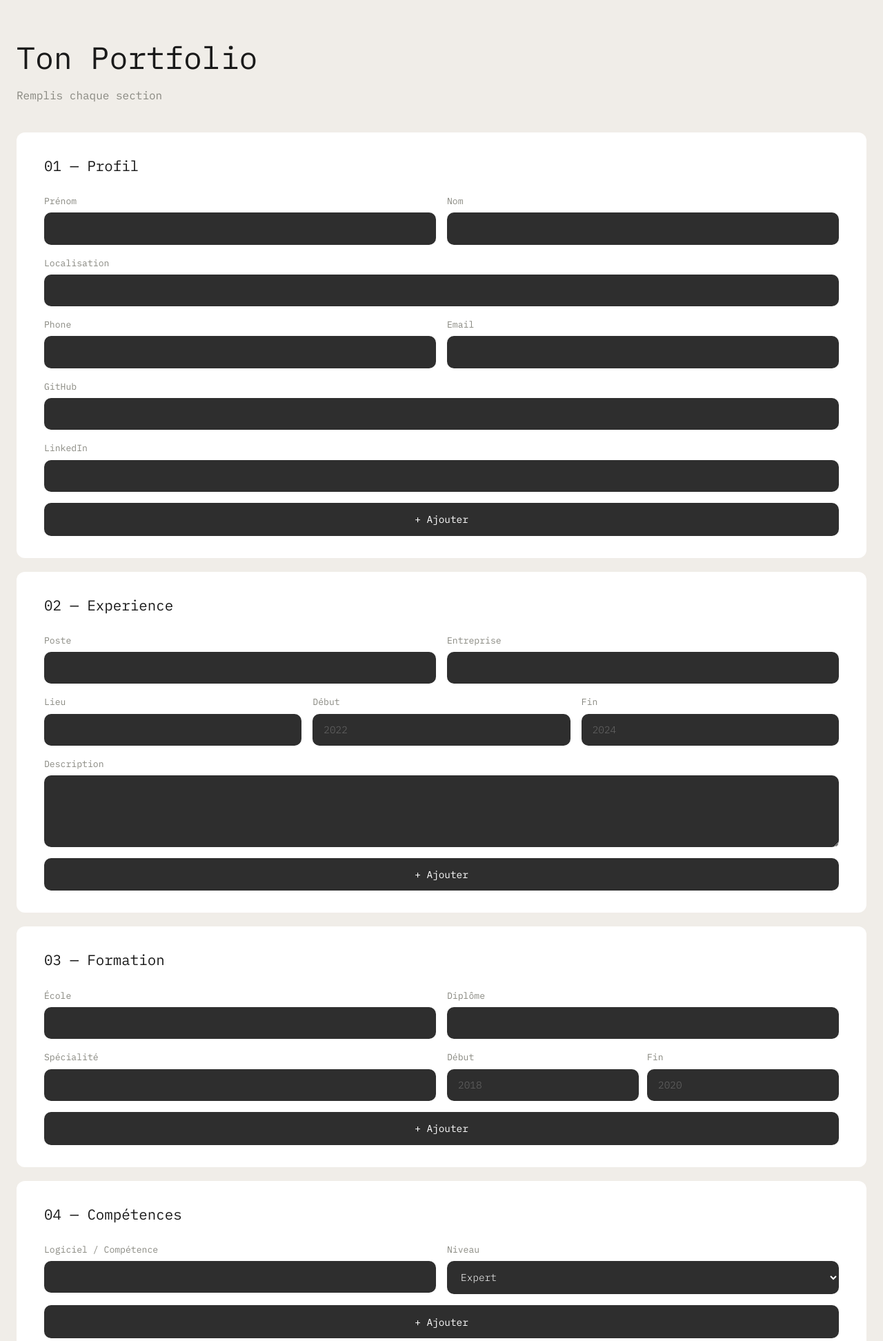
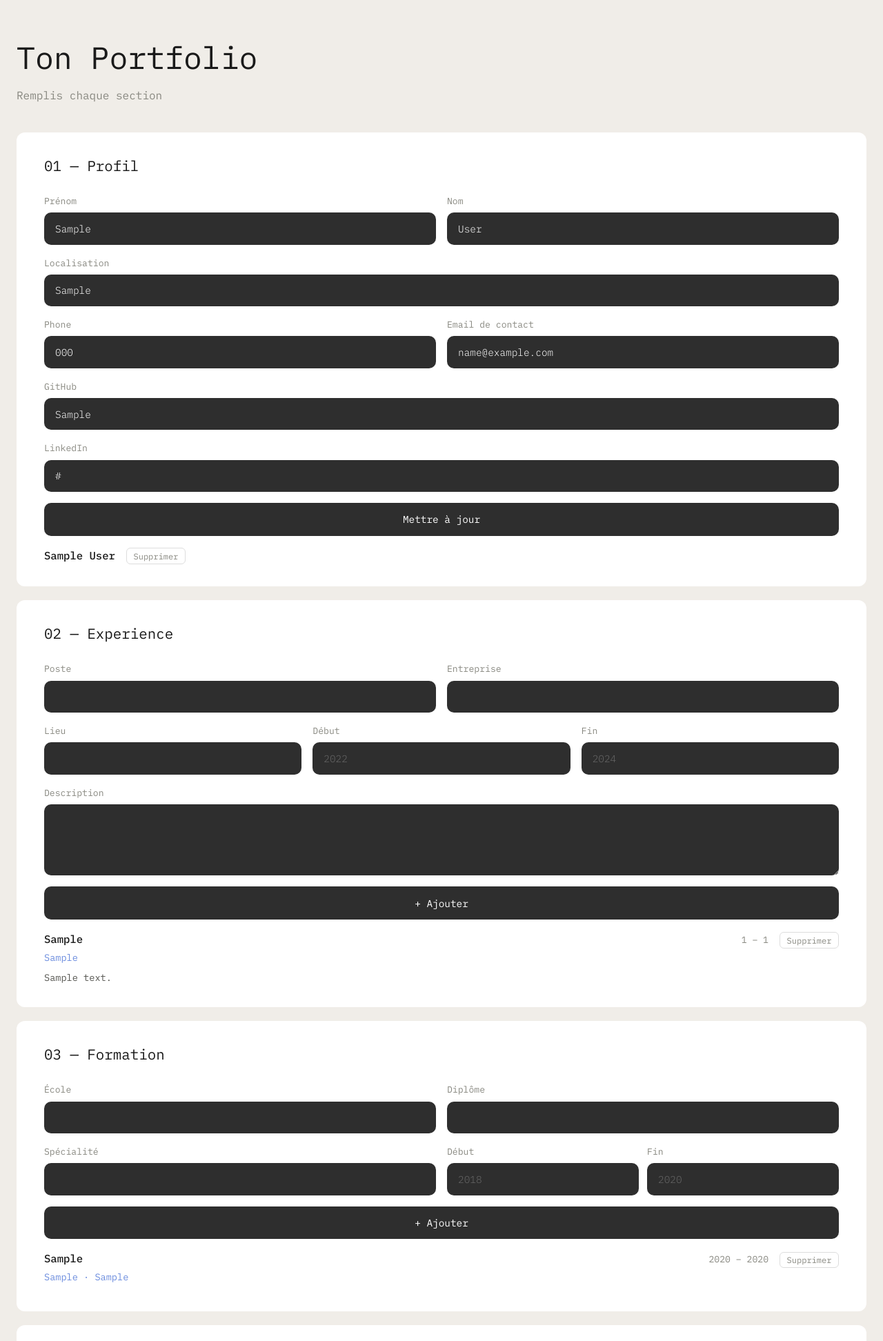
Before and after one commit to EmileZ10/CV-Generator, a FastAPI app: page /form in a window 1280 px wide. Shown: the top 1944 px of the page at 69% size. Run offline with FastAPI, Linux system fonts and the light colour scheme; the visitor is signed in with stand-in values (Sample User, id 1); tables that the repository leaves empty hold one stand-in row (values such as "Sample post").

Commit message:
feat: scope /form editor and creation routes to the current User
Closes #6

- Every creation route (POST /skills, /education,
  /professional_experience, /languages, /projects, /info) now requires
  an authenticated User via get_current_user, redirects anonymous
  requests to /login, and stamps the new row's user_id.
- POST /info is now an upsert: creates the User's Info row on first
  submit, updates it in place on every submit after that. A unique
  constraint on Info.user_id backstops the upsert's select-then-write
  race, with a fallback update path if two concurrent first submits
  both miss the SELECT.
- Info.email renamed to contact_email (model, route, templates) to
  match the glossary and stay distinct from the Login Email.
- GET /form now loads only the current User's own Info / Education /
  ProfessionalExperience / Skill / Language / Project rows and renders
  them with delete controls, reusing the pf-entry/pf-tag/btn-delete
  styling already in style.css.
- Deletion ownership checks are out of scope here (tracked in #7): the
  delete routes render on /form but don't yet verify the target row
  belongs to the caller.
- Tests: creation routes stamp the current User's id and reject
  anonymous requests, /form is scoped per User, and /info's second
  submit updates rather than duplicates. Shared a register_user() test
  helper in conftest.py instead of redefining it per file.

Co-Authored-By: Claude Sonnet 5 <noreply@anthropic.com>

```diff
--- a/main.py
+++ b/main.py
@@ -141,12 +141,15 @@ class Info(SQLModel, table=True):
     id: int | None = Field(default=None, primary_key=True)
     first_name: str | None = None
     last_name: str | None = None
-    email: str | None = None
+    contact_email: str | None = None
     phone: str | None = None
     location: str | None = None
     linkedin: str | None = None
     github: str | None = None
-    user_id: int | None = Field(default=None, foreign_key="user.id")
+    # unique: a User has at most one Info row, enforced at the DB level as a
+    # backstop against the upsert's select-then-insert race (two concurrent
+    # first submits could otherwise both see "no existing row").
+    user_id: int | None = Field(default=None, foreign_key="user.id", unique=True)
 
 
 class Project(SQLModel, table=True):
@@ -164,17 +167,21 @@ def on_startup():
 
 @app.post("/skills")
 def create_skill(
+    current_user: CurrentUserDep,
     software: str | None = Form(None),
     level: str | None = Form(None),
     session: SessionDep = None,
 ):
-    session.add(Skill(software=software, level=level))
+    if (redirect := redirect_if_anonymous(current_user)) is not None:
+        return redirect
+    session.add(Skill(software=software, level=level, user_id=current_user.id))
     session.commit()
     return RedirectResponse(url="/form", status_code=303)
 
 
 @app.post("/education")
 def create_education(
+    current_user: CurrentUserDep,
     school: str | None = Form(None),
     degree: str | None = Form(None),
     field_of_study: str | None = Form(None),
@@ -182,6 +189,8 @@ def create_education(
     end_year: int | None = Form(None),
     session: SessionDep = None,
 ):
+    if (redirect := redirect_if_anonymous(current_user)) is not None:
+        return redirect
     session.add(
         Education(
             school=school,
@@ -189,6 +198,7 @@ def create_education(
             field_of_study=field_of_study,
             start_year=start_year,
             end_year=end_year,
+            user_id=current_user.id,
         )
     )
     session.commit()
@@ -197,6 +207,7 @@ def create_education(
 
 @app.post("/professional_experience")
 def create_professional_experience(
+    current_user: CurrentUserDep,
     company: str | None = Form(None),
     position: str | None = Form(None),
     start_date: int | None = Form(None),
@@ -204,6 +215,8 @@ def create_professional_experience(
     description: str | None = Form(None),
     session: SessionDep = None,
 ):
+    if (redirect := redirect_if_anonymous(current_user)) is not None:
+        return redirect
     session.add(
         ProfessionalExperience(
             company=company,
@@ -211,6 +224,7 @@ def create_professional_experience(
             start_date=start_date,
             end_date=end_date,
             description=description,
+            user_id=current_user.id,
         )
     )
     session.commit()
@@ -219,49 +233,95 @@ def create_professional_experience(
 
 @app.post("/languages")
 def create_language(
+    current_user: CurrentUserDep,
     language_name: str | None = Form(None),
     level: str | None = Form(None),
     session: SessionDep = None,
 ):
-    session.add(Language(language_name=language_name, level=level))
+    if (redirect := redirect_if_anonymous(current_user)) is not None:
+        return redirect
+    session.add(
+        Language(language_name=language_name, level=level, user_id=current_user.id)
+    )
     session.commit()
     return RedirectResponse(url="/form", status_code=303)
 
 
 @app.post("/info")
 def create_info(
+    current_user: CurrentUserDep,
     first_name: str | None = Form(None),
     last_name: str | None = Form(None),
-    email: str | None = Form(None),
+    contact_email: str | None = Form(None),
     phone: str | None = Form(None),
     location: str | None = Form(None),
     linkedin: str | None = Form(None),
     github: str | None = Form(None),
     session: SessionDep = None,
 ):
-    session.add(
-        Info(
-            first_name=first_name,
-            last_name=last_name,
-            email=email,
-            phone=phone,
-            location=location,
-            linkedin=linkedin,
-            github=github,
-        )
-    )
-    session.commit()
+    if (redirect := redirect_if_anonymous(current_user)) is not None:
+        return redirect
+
+    # Upsert: a User has at most one Info row, so a second submit updates it
+    # in place instead of creating a duplicate.
+    info = session.exec(
+        select(Info).where(Info.user_id == current_user.id)
+    ).first()
+    is_new = info is None
+    if is_new:
+        info = Info(user_id=current_user.id)
+        session.add(info)
+
+    info.first_name = first_name
+    info.last_name = last_name
+    info.contact_email = contact_email
+    info.phone = phone
+    info.location = location
+    info.linkedin = linkedin
+    info.github = github
+
+    try:
+        session.commit()
+    except IntegrityError:
+        # Another request from the same User won a race against the SELECT
+        # above and inserted its own Info row first (e.g. a double-clicked
+        # submit). Fall back to updating that row instead of erroring out.
+        if not is_new:
+            raise
+        session.rollback()
+        info = session.exec(
+            select(Info).where(Info.user_id == current_user.id)
+        ).one()
+        info.first_name = first_name
+        info.last_name = last_name
+        info.contact_email = contact_email
+        info.phone = phone
+        info.location = location
+        info.linkedin = linkedin
+        info.github = github
+        session.commit()
+
     return RedirectResponse(url="/form", status_code=303)
 
 
 @app.post("/projects")
 def create_project(
+    current_user: CurrentUserDep,
     name_project: str | None = Form(None),
     description: str | None = Form(None),
     link: str | None = Form(None),
     session: SessionDep = None,
 ):
-    session.add(Project(name_project=name_project, description=description, link=link))
+    if (redirect := redirect_if_anonymous(current_user)) is not None:
+        return redirect
+    session.add(
+        Project(
+            name_project=name_project,
+            description=description,
+            link=link,
+            user_id=current_user.id,
+        )
+    )
     session.commit()
     return RedirectResponse(url="/form", status_code=303)
 
@@ -373,10 +433,23 @@ def logout(request: Request):
 
 
 @app.get("/form", response_class=HTMLResponse)
-def read_form(request: Request, current_user: CurrentUserDep):
+def read_form(request: Request, current_user: CurrentUserDep, session: SessionDep):
     if (redirect := redirect_if_anonymous(current_user)) is not None:
         return redirect
-    return templates.TemplateResponse(request, "form.html", context={})
+    return templates.TemplateResponse(
+        request,
+        "form.html",
+        context={
+            "info": _scoped(session, Info, current_user.id),
+            "education": _scoped(session, Education, current_user.id),
+            "professional_experience": _scoped(
+                session, ProfessionalExperience, current_user.id
+            ),
+            "skills": _scoped(session, Skill, current_user.id),
+            "languages": _scoped(session, Language, current_user.id),
+            "projects": _scoped(session, Project, current_user.id),
+        },
+    )
 
 
 @app.get("/", response_class=HTMLResponse)
--- a/templates/form.html
+++ b/templates/form.html
@@ -14,18 +14,27 @@
   <!-- 01 – Profil / Info -->
   <div class="card">
     <h2>01 — Profil</h2>
+    {% set i = info[0] if info else None %}
     <form action="/info" method="post">
       <div class="form-grid two">
-        <div class="field"><label>Prénom</label><input name="first_name" placeholder=" "/></div>
-        <div class="field"><label>Nom</label><input name="last_name" placeholder=" "/></div>
-        <div class="field full"><label>Localisation</label><input name="location" placeholder=" "/></div>
-        <div class="field"><label>Phone</label><input name="phone" placeholder=" "/></div>
-        <div class="field"><label>Email</label><input name="email" placeholder=" "/></div>
-        <div class="field full"><label>GitHub</label><input name="github" placeholder=" "/></div>
-        <div class="field full"><label>LinkedIn</label><input name="linkedin" placeholder=" "/></div>
+        <div class="field"><label>Prénom</label><input name="first_name" value="{{ i.first_name or '' if i else '' }}" placeholder=" "/></div>
+        <div class="field"><label>Nom</label><input name="last_name" value="{{ i.last_name or '' if i else '' }}" placeholder=" "/></div>
+        <div class="field full"><label>Localisation</label><input name="location" value="{{ i.location or '' if i else '' }}" placeholder=" "/></div>
+        <div class="field"><label>Phone</label><input name="phone" value="{{ i.phone or '' if i else '' }}" placeholder=" "/></div>
+        <div class="field"><label>Email de contact</label><input name="contact_email" value="{{ i.contact_email or '' if i else '' }}" placeholder=" "/></div>
+        <div class="field full"><label>GitHub</label><input name="github" value="{{ i.github or '' if i else '' }}" placeholder=" "/></div>
+        <div class="field full"><label>LinkedIn</label><input name="linkedin" value="{{ i.linkedin or '' if i else '' }}" placeholder=" "/></div>
       </div>
-      <button type="submit" class="btn-add">+ Ajouter</button>
+      <button type="submit" class="btn-add">{{ "Mettre à jour" if i else "+ Ajouter" }}</button>
     </form>
+    {% if i %}
+    <div class="pf-entry pf-btn-delete" style="margin-top:1rem">
+      <span class="pf-entry-title">{{ i.first_name }} {{ i.last_name }}</span>
+      <form action="/info/{{ i.id }}/delete" method="post">
+        <button type="submit" class="btn-delete">Supprimer</button>
+      </form>
+    </div>
+    {% endif %}
   </div>
 
   <!-- 02 – Experience -->
@@ -46,6 +55,23 @@
       </div>
       <button type="submit" class="btn-add">+ Ajouter</button>
     </form>
+    {% for exp in professional_experience %}
+    <div class="pf-entry" style="margin-top:1rem">
+      <div class="pf-entry-head">
+        <span class="pf-entry-title">{{ exp.position }}</span>
+        <div class="pf-btn-delete">
+          {% if exp.start_date or exp.end_date %}
+          <span class="pf-entry-dates">{{ exp.start_date or "" }} – {{ exp.end_date or "" }}</span>
+          {% endif %}
+          <form action="/professional_experience/{{ exp.id }}/delete" method="post">
+            <button type="submit" class="btn-delete">Supprimer</button>
+          </form>
+        </div>
+      </div>
+      {% if exp.company %}<div class="pf-entry-sub">{{ exp.company }}</div>{% endif %}
+      {% if exp.description %}<div class="pf-entry-desc">{{ exp.description }}</div>{% endif %}
+    </div>
+    {% endfor %}
   </div>
 
   <!-- 03 – Formation -->
@@ -63,6 +89,24 @@
       </div>
       <button type="submit" class="btn-add">+ Ajouter</button>
     </form>
+    {% for edu in education %}
+    <div class="pf-entry" style="margin-top:1rem">
+      <div class="pf-entry-head">
+        <span class="pf-entry-title">{{ edu.school }}</span>
+        <div class="pf-btn-delete">
+          {% if edu.start_year or edu.end_year %}
+          <span class="pf-entry-dates">{{ edu.start_year or "" }} – {{ edu.end_year or "" }}</span>
+          {% endif %}
+          <form action="/education/{{ edu.id }}/delete" method="post">
+            <button type="submit" class="btn-delete">Supprimer</button>
+          </form>
+        </div>
+      </div>
+      {% if edu.degree or edu.field_of_study %}
+      <div class="pf-entry-sub">{{ [edu.degree, edu.field_of_study] | select | join(" · ") }}</div>
+      {% endif %}
+    </div>
+    {% endfor %}
   </div>
 
   <!-- 04 – Compétences -->
@@ -82,6 +126,19 @@
       </div>
       <button type="submit" class="btn-add">+ Ajouter</button>
     </form>
+    {% if skills %}
+    <div class="pf-tags" style="margin-top:1rem">
+      {% for skill in skills %}
+      <span class="pf-tag">
+        {{ skill.software }}
+        {% if skill.level %}<span class="pf-tag-level">{{ skill.level }}</span>{% endif %}
+        <form action="/skills/{{ skill.id }}/delete" method="post" style="display:inline">
+          <button type="submit" class="btn-delete-tag">×</button>
+        </form>
+      </span>
+      {% endfor %}
+    </div>
+    {% endif %}
   </div>
 
   <!-- 05 – Langues -->
@@ -100,6 +157,19 @@
       </div>
       <button type="submit" class="btn-add">+ Ajouter</button>
     </form>
+    {% if languages %}
+    <div class="pf-tags" style="margin-top:1rem">
+      {% for lang in languages %}
+      <span class="pf-tag">
+        {{ lang.language_name }}
+        {% if lang.level %}<span class="pf-tag-level">{{ lang.level }}</span>{% endif %}
+        <form action="/languages/{{ lang.id }}/delete" method="post" style="display:inline">
+          <button type="submit" class="btn-delete-tag">×</button>
+        </form>
+      </span>
+      {% endfor %}
+    </div>
+    {% endif %}
   </div>
 
   <!-- 06 – Projets -->
@@ -113,6 +183,20 @@
       </div>
       <button type="submit" class="btn-add">+ Ajouter</button>
     </form>
+    {% for proj in projects %}
+    <div class="pf-entry" style="margin-top:1rem">
+      <div class="pf-entry-head">
+        <span class="pf-entry-title">{{ proj.name_project }}</span>
+        <div class="pf-btn-delete">
+          <form action="/projects/{{ proj.id }}/delete" method="post">
+            <button type="submit" class="btn-delete">Supprimer</button>
+          </form>
+        </div>
+      </div>
+      {% if proj.description %}<div class="pf-entry-desc">{{ proj.description }}</div>{% endif %}
+      {% if proj.link|safe_url %}<a class="pf-proj-link" href="{{ proj.link|safe_url }}">{{ proj.link }} →</a>{% endif %}
+    </div>
+    {% endfor %}
   </div>
 
   <div style="text-align:center;margin-top:2rem">
--- a/templates/index.html
+++ b/templates/index.html
@@ -21,7 +21,7 @@
     {% endif %}
     <div class="pf-meta">
       <span>{{ i.location }}</span>
-      <span>{{ i.email }}</span>
+      <span>{{ i.contact_email }}</span>
       <span>{{ i.phone }}</span>
     </div>
     <div class="pf-links">
--- a/templates/portfolio.html
+++ b/templates/portfolio.html
@@ -18,7 +18,7 @@
     {% endif %}
     <div class="pf-meta">
       {% if i.location %}<span>{{ i.location }}</span>{% endif %}
-      {% if i.email %}<span>{{ i.email }}</span>{% endif %}
+      {% if i.contact_email %}<span>{{ i.contact_email }}</span>{% endif %}
       {% if i.phone %}<span>{{ i.phone }}</span>{% endif %}
     </div>
     <div class="pf-links">
```
Also changed, not shown: tests/conftest.py (+17 -0 lines), tests/test_form_scoping.py (added, +159 -0 lines), tests/test_smoke.py (+10 -0 lines).
